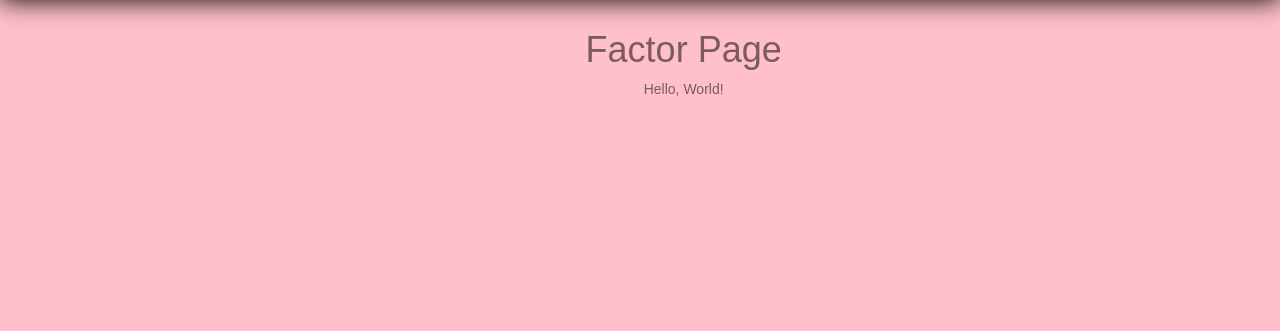
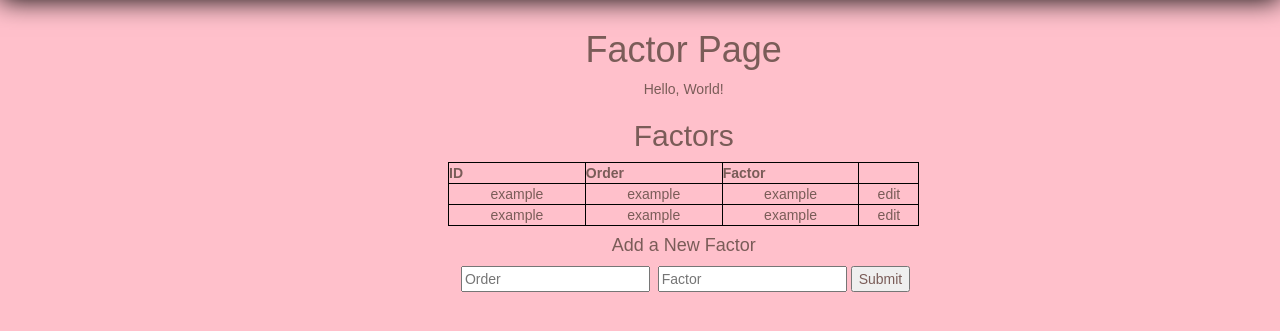
Before and after one commit to VERSO-UVM/Interactive-Management-App, a Flask app: page /factor in a window 1280 px wide. Shown: the part 80-411 px from the top of the page. Run offline with Flask 3, Linux system fonts and the light colour scheme; some libraries are stand-ins or nearby versions.

Commit message:
created "Add a New Factor" section with order and factor textboxes anf a submit button; created "Factors" section with a template table displaying example data until the table is connected to a database

```diff
--- a/app.py
+++ b/app.py
@@ -10,11 +10,11 @@ from flask_app.forms.WorkshopForm import WorkshopForm
 
 # Configure Flask application
 app = configure_flask_application()
-login_manager = LoginManager()
-login_manager.init_app(app)
+# login_manager = LoginManager()
+# login_manager.init_app(app)
 
 # Define a user loader function for login management
-@login_manager.user_loader
+# @login_manager.user_loader
 def load_user(user_id):
     return User.get_id(user_id)
 
--- a/flask_app/templates/factor.html
+++ b/flask_app/templates/factor.html
@@ -6,11 +6,53 @@ Factor Page  {# Sets the title of the page to "Factor Page" #}
 {% endblock %}
 
 {% block content %}
+<style>
+  table, th, td {
+    border:1px solid black;
+  }
+  </style>
+
 <div class="container">
   <div class="row">
     <div class="col-md-10 col-lg-8 mx-lg-auto mx-md-auto">
       <h1 class="pt-5 pb-2">Factor Page</h1>  {# Heading for the factor page #}
       <p>{{ message }}</p>  {# Display the message passed from the route #}
+      <h2>Factors</h2>
+
+      <!-- Table of factors that include: ID, Order, Factor -->
+      <table style="width: 100%">
+        <!-- Table row for header-->
+        <tr>
+            <th>ID</th>
+            <th>Order</th>
+            <th>Factor</th>
+            <th></th>
+        </tr>
+        <!-- Example placeholder until can connect toable
+             to a database to display real-time information-->
+        <tr>
+          <td>example</td>
+          <td>example</td>
+          <td>example</td>
+          <td>edit</td>
+        </tr>
+        <tr>
+          <td>example</td>
+          <td>example</td>
+          <td>example</td>
+          <td>edit</td>
+        </tr>
+      </table>
+
+      <h4> Add a New Factor</h4>
+        <!-- Textbox to add order of factor -->
+        <label for="orderFactor"></label>
+        <input type="text" id="orderFactor" name="orderFactor" placeholder="Order">
+        <!-- Textbox to add factor -->
+        <label for="factor"></label>
+        <input type="text" id="factor" name="factor" placeholder="Factor">
+        <!-- Button to submit -->
+        <button type="button">Submit</button>
     </div>
   </div>
 </div>
```
